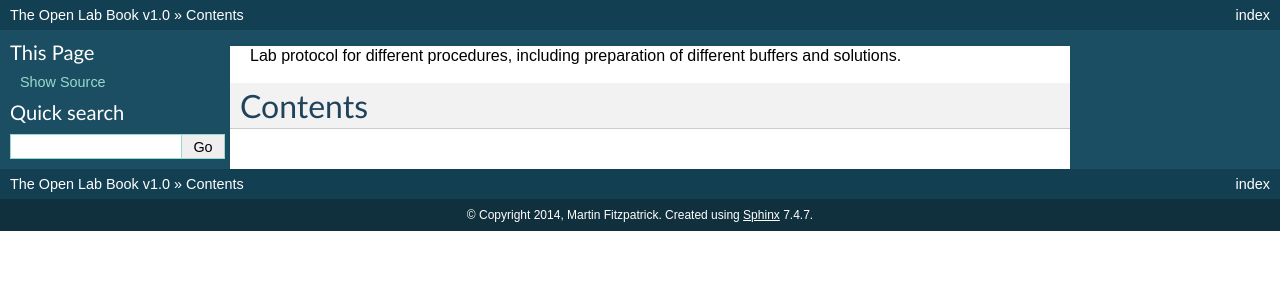
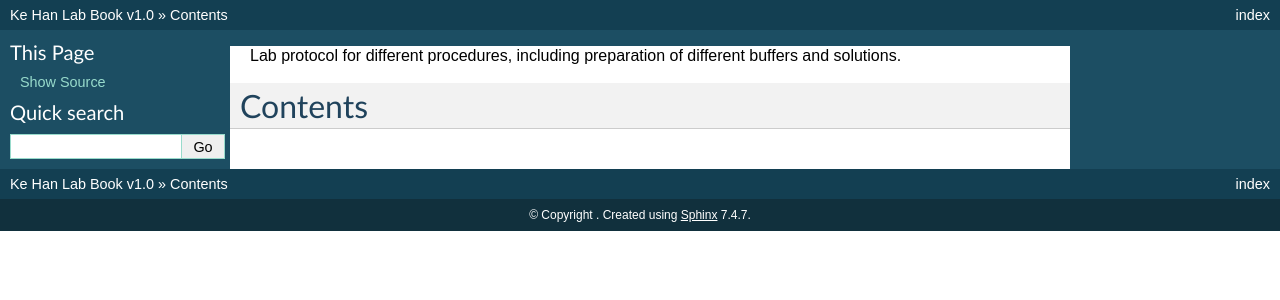
Before and after one commit to kehantan/labbook, a Sphinx documentation site: the page built from docs/index.rst, in a window 1280 px wide. Shown: the top 300 px of the page. Built offline with Sphinx 7.4.7, drawn with Linux system fonts in a browser that asks for light colours; pages that are not in the unit, such as notebooks, are missing from menus.

Commit message:
Update conf.py

```diff
--- a/docs/conf.py
+++ b/docs/conf.py
@@ -45,8 +45,8 @@
 master_doc = 'index'
 
 # General information about the project.
-project = u'The Open Lab Book'
-copyright = u'2014, Martin Fitzpatrick'
+project = u'Ke Han Lab Book'
+#copyright = u'2014, Martin Fitzpatrick'
 
 # The version info for the project you're documenting, acts as replacement for
 # |version| and |release|, also used in various other places throughout the
@@ -112,7 +112,7 @@
 
 # The name for this set of Sphinx documents.  If None, it defaults to
 # "<project> v<release> documentation".
-html_title = "The Open Lab Book v%s" % version
+html_title = "Ke Han Lab Book v%s" % version
 
 # A shorter title for the navigation bar.  Default is the same as html_title.
 #html_short_title = None
@@ -178,7 +178,7 @@
 #html_file_suffix = None
 
 # Output file base name for HTML help builder.
-htmlhelp_basename = 'TheOpenLabBookdoc'
+htmlhelp_basename = 'KeHanLabBookdoc'
 
 
 # -- Options for LaTeX output ---------------------------------------------
@@ -198,8 +198,8 @@
 # (source start file, target name, title,
 #  author, documentclass [howto, manual, or own class]).
 latex_documents = [
-  ('index', 'TheOpenLabBook.tex', u'The Open Lab Book',
-   u'Martin Fitzpatrick', 'manual'),
+  ('index', 'KeHanLabBook.tex', u'Ke Han Lab Book',
+   u'Ke Han', 'manual'),
 ]
 
 # The name of an image file (relative to this directory) to place at the top of
@@ -228,8 +228,8 @@
 # One entry per manual page. List of tuples
 # (source start file, name, description, authors, manual section).
 man_pages = [
-    ('index', 'theopenlabbook', u'The Open Lab Book',
-     [u'Martin Fitzpatrick'], 1)
+    ('index', 'kehanlabbook', u'Ke Han Lab Book',
+     [u'Ke Han'], 1)
 ]
 
 # If true, show URL addresses after external links.
@@ -263,10 +263,10 @@
 # -- Options for Epub output ----------------------------------------------
 
 # Bibliographic Dublin Core info.
-epub_title = u'The Open Lab Book'
-epub_author = u'Martin Fitzpatrick'
-epub_publisher = u'Martin Fitzpatrick'
-epub_copyright = u'2014, Martin Fitzpatrick'
+#epub_title = u'Ke Han Lab Book'
+#epub_author = u'Ke Han'
+#epub_publisher = u'Ke Han'
+#epub_copyright = u'Ke Han'
 
 # The basename for the epub file. It defaults to the project name.
 #epub_basename = u'The Open Lab Book'
```
